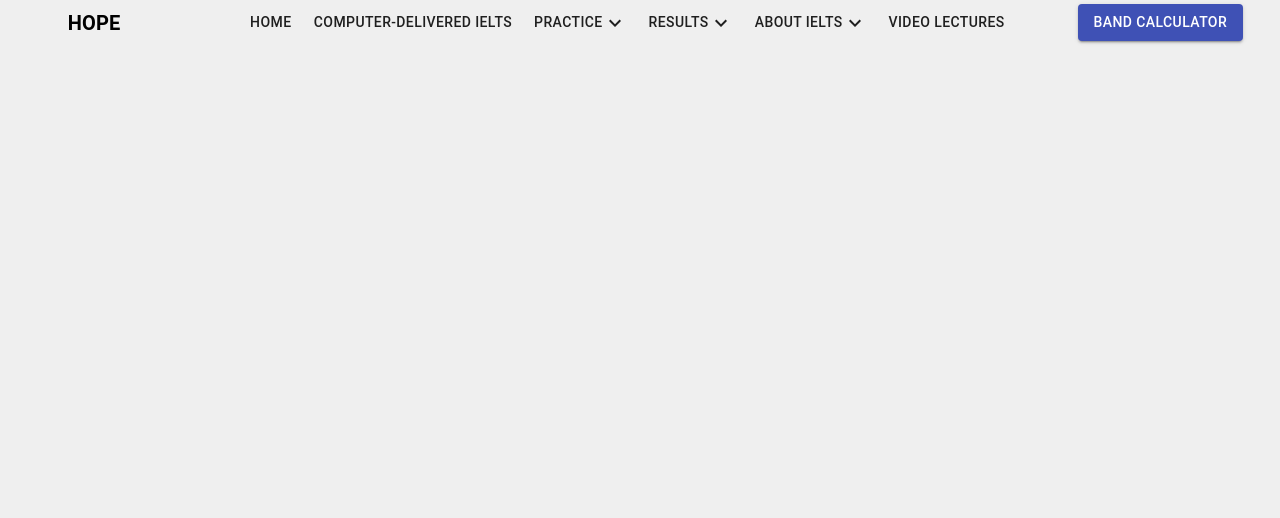
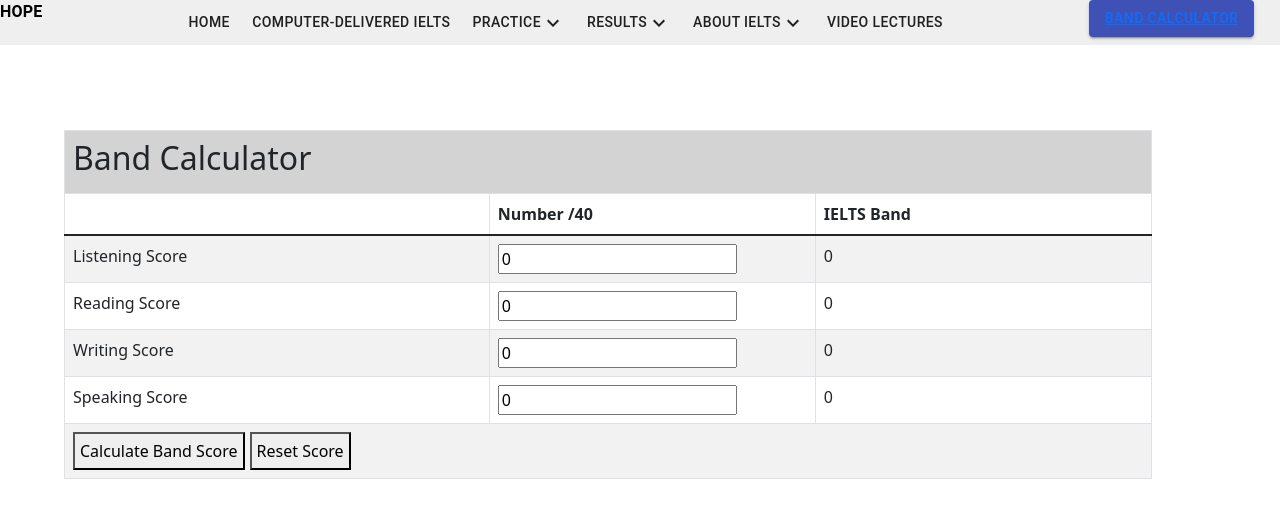
Before and after one commit to Mr-07/HOPE-Hub_Of_Professional_Educators, a React app: page /#/band-calculator in a window 1280 px wide. Shown: the top 518 px of the page. Built offline with nearby package versions, Linux system fonts and the light colour scheme.

Commit message:
adding band calculator

```diff
--- a/src/common/utilities.jsx
+++ b/src/common/utilities.jsx
@@ -22,3 +22,12 @@ export function getHopeInfo() {
         { review: "This is the center of great knowledge and will provide you learning at low cost than others." }
     ];
 }
+
+export function getScoresInBandObj() {
+    return {
+        listeningScoreInBand: 0,
+        readingScoreInBand: 0,
+        writingScoreInBand: 0,
+        speakingScoreInBand: 0
+    };
+}
--- a/src/components/BandCalculator/BandCalculator.jsx
+++ b/src/components/BandCalculator/BandCalculator.jsx
@@ -1,9 +1,153 @@
-import React from 'react';
+import React, { useState } from 'react';
+import Table from 'react-bootstrap/Table';
+import { getScoresInBandObj } from 'common/utilities.jsx';
 
 export default function BandCalculator() {
+    const [listeningScore, setListeningScore] = useState(0);
+    const [readingScore, setReadingScore] = useState(0);
+    const [speakingScore, setSpeakingScore] = useState(0);
+    const [writingScore, setWritingScore] = useState(0);
+    const [scoreObj, setScoreObj] = useState(getScoresInBandObj());
+
+    const calBand = (score, scoreType) => {
+        isValid(score, scoreType);
+        const ref = parseFloat((score / 4.4).toString()).toFixed(2);
+        return (((ref * 100) % 100) > 75 ? Math.ceil(ref) : Math.floor(ref));
+    };
+
+    const calculateBand = () => {
+        const obj = {};
+        const keys = Object.keys(scoreObj);
+
+        for (let i = 0; i < keys.length; i++) {
+
+            const scoreType = (keys[i]).replace('InBand', '');
+            const score = (() => {
+                switch (scoreType) {
+                    case 'listeningScore':
+                        return calBand(listeningScore, scoreType);
+                    case 'readingScore':
+                        return calBand(readingScore, scoreType);
+                    case 'speakingScore':
+                        return calBand(speakingScore, scoreType);
+                    default:
+                        return calBand(writingScore, scoreType);
+                }
+            })();
+            if (!score) {
+                alert('Invalid Score Entered for ' + scoreType);
+                return;
+            }
+            obj[keys[i]] = score;
+        }
+        setScoreObj(obj);
+    };
+
+    const isValid = (score, scoreType) => {
+        if (!(score >= 0 && score <= 40)) {
+            document.getElementById(scoreType).classList.add('error');
+            return false;
+        } else {
+            document.getElementById(scoreType).classList.remove('error');
+            return true;
+        }
+    };
+
+    const resetScore = () => {
+        setListeningScore(0);
+        setReadingScore(0);
+        setSpeakingScore(0);
+        setWritingScore(0);
+        setScoreObj(getScoresInBandObj());
+    };
+
     return (
-        <div>
+        <div style={{position: 'relative', width: '85%', top: '130px', left: '5%'}}>
+            <Table striped bordered hover>
+                <thead>
+                    <tr>
+                        <th colSpan='3' style={{backgroundColor: 'lightgray'}}><h2>Band Calculator</h2></th>
+                    </tr>
+                    <tr>
+                        <th></th>
+                        <th style={{width: '30%'}}>Number /40</th>
+                        <th>IELTS Band</th>
+                    </tr>
+                </thead>
+                <tbody>
+                    <tr>
+                        <td>Listening Score</td>
+                        <td>
+                            <input
+                                id='listeningScore'
+                                type='number'
+                                value={listeningScore}
+                                onChange={(e) => {
+                                    setListeningScore(e.target.value);
+                                }}
+                                onBlur={(e) => { isValid(e.target.value, 'listeningScore'); }}
+                                />
+                        </td>
+                        <td>{ scoreObj['listeningScoreInBand'] }</td>
+                    </tr>
+                    <tr>
+                        <td>Reading Score</td>
+                        <td>
+                            <input
+                                id='readingScore'
+                                type='number'
+                                value={readingScore}
+                                onChange={(e) => {
+                                    setReadingScore(e.target.value)
+                                }}
+                                onBlur={(e) => { isValid(e.target.value, 'readingScore'); }}
+                                />
+                        </td>
+                        <td>{ scoreObj['readingScoreInBand'] }</td>
+                    </tr>
+                    <tr>
+                        <td>Writing Score</td>
+                        <td>
+                            <input
+                                id='writingScore'
+                                type='number'
+                                value={writingScore}
+                                onChange={(e) => {
+                                    setWritingScore(e.target.value)
+                                }}
+                                onBlur={(e) => { isValid(e.target.value, 'writingScore'); }}
+                                />
+                        </td>
+                        <td>{ scoreObj['writingScoreInBand'] }</td>
+                    </tr>
+                    <tr>
+                        <td>Speaking Score</td>
+                        <td>
+                            <input
+                                id='speakingScore'
+                                type='number'
+                                value={speakingScore}
+                                onChange={(e) => {
+                                    setSpeakingScore(e.target.value)
+                                }}
+                                onBlur={(e) => { isValid(e.target.value, 'speakingScore'); }}
+                                />
+                        </td>
+                        <td>{ scoreObj['speakingScoreInBand'] }</td>
+                    </tr>
+                    <tr>
+                        <td colSpan="3">
+                            <button onClick={calculateBand} style={{padding: '5px', marginRight: '5px'}}>
+                                Calculate Band Score
+                            </button>
 
+                            <button onClick={resetScore} style={{padding: '5px'}}>
+                                Reset Score
+                            </button>
+                        </td>
+                    </tr>
+                </tbody>
+            </Table>
         </div>
     )
 }
--- a/src/components/Header/Navbar.jsx
+++ b/src/components/Header/Navbar.jsx
@@ -1,4 +1,3 @@
-import "../../styles/style.scss";
 import Box from "@mui/material/Box";
 import React from "react";
 import Button from '@mui/material/Button';
--- a/src/components/Header/NavbarTabs.jsx
+++ b/src/components/Header/NavbarTabs.jsx
@@ -3,7 +3,6 @@ import { Button } from "@material-ui/core";
 import { getTabs } from 'common/utilities.jsx';
 import KeyboardArrowDownIcon from '@mui/icons-material/KeyboardArrowDown';
 import { Link } from "react-router-dom";
-import '../../styles/style.scss';
 
 const NavbarTabs = () => {
 	const tabsData = getTabs();
--- a/src/styles/style.scss
+++ b/src/styles/style.scss
@@ -151,3 +151,7 @@ img {
     text-decoration: none;
     color: white;
 }
+
+.error {
+    border: 1px solid red;
+}
```
Also changed, not shown: 1 other file (tests, documents, lock files or other folders).
